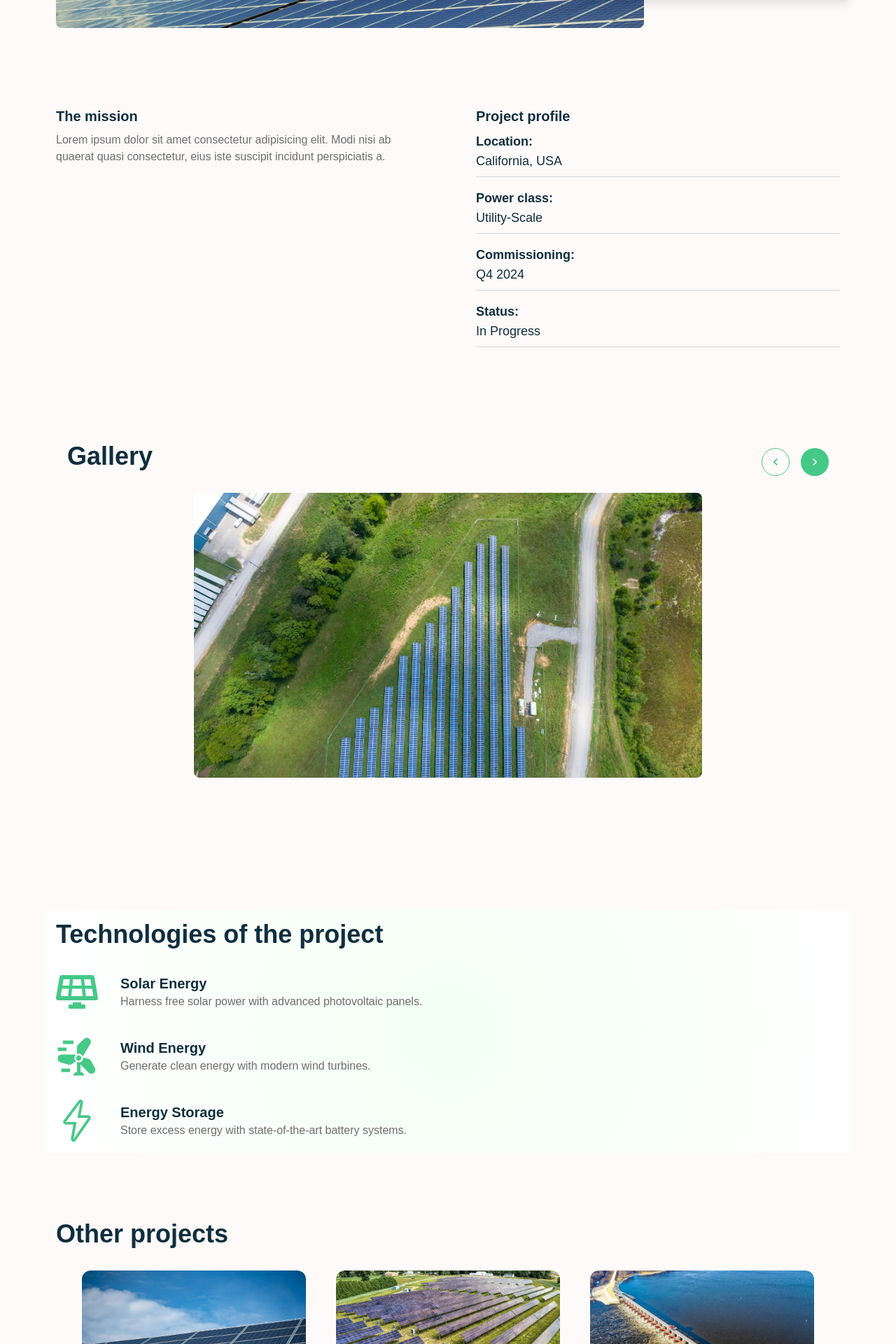
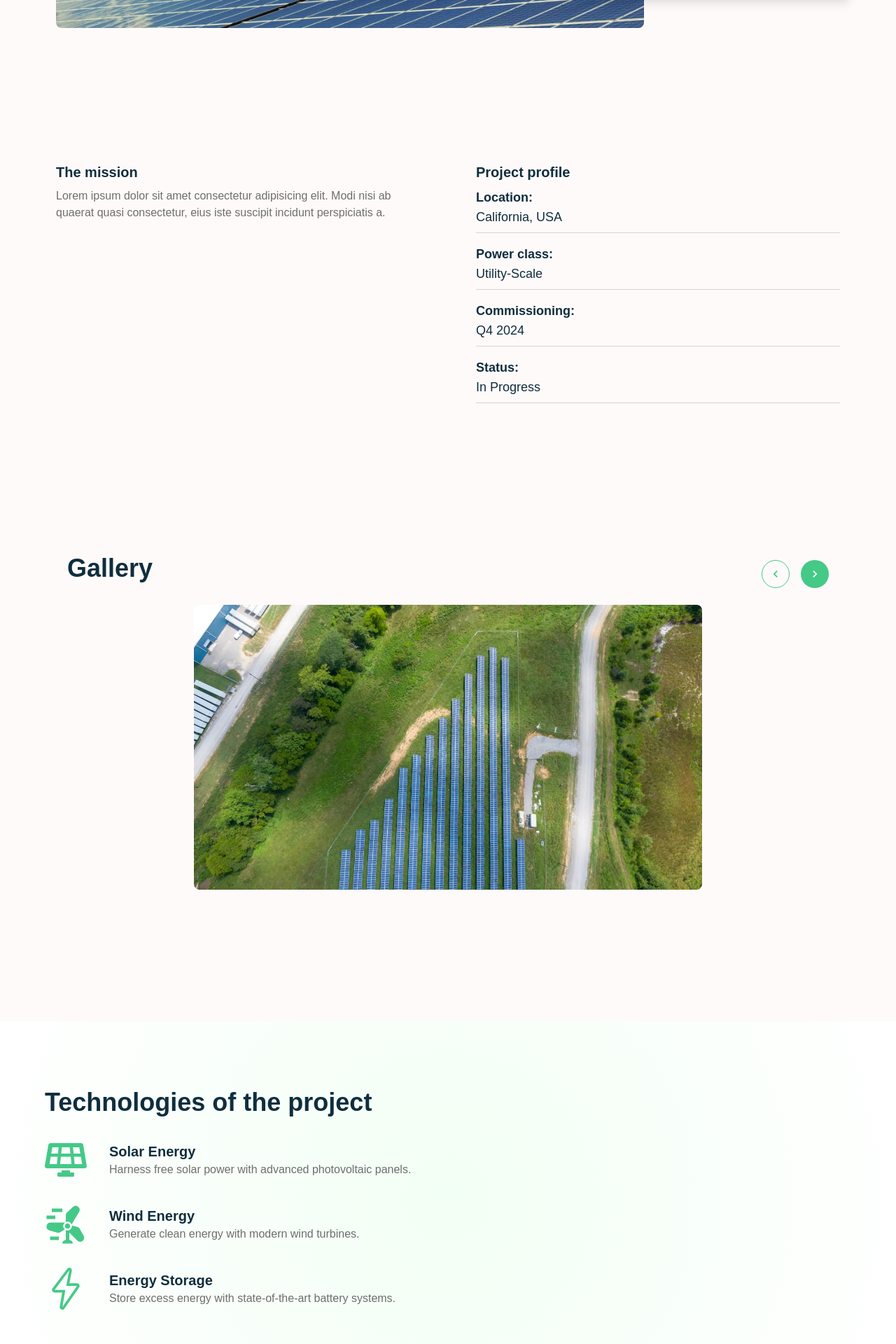
Before and after one commit to Rozmyk/SolarNova, a Next.js app: page /projects/project-1 in a window 1280 px wide. Shown: the part 520-2440 px from the top of the page at 70% size. Built offline with nearby package versions, Linux system fonts and the light colour scheme.

Commit message:
Add Wrapper

```diff
--- a/src/components/SingleProjectPage/Carousel/Carousel.tsx
+++ b/src/components/SingleProjectPage/Carousel/Carousel.tsx
@@ -6,6 +6,7 @@ import { Swiper as SwiperType } from 'swiper'
 import { useRef, useEffect } from 'react'
 import Image from 'next/image'
 import gsap from 'gsap'
+import Wrapper from '@/components/Wrapper/Wrapper'
 
 const Carousel = ({ gallery }: { gallery: string[] }) => {
 	const swiperRef = useRef<SwiperType | null>(null)
@@ -36,7 +37,8 @@ const Carousel = ({ gallery }: { gallery: string[] }) => {
 	}, [])
 
 	return (
-		<div ref={containerRef} className='w-full flex justify-center items-center mb-8 mt-8 p-4 opacity-0'>
+		<Wrapper>
+			<div ref={containerRef} className='w-full flex justify-center items-center p-4 opacity-0'>
 				<div className='p-4 flex flex-col justify-center items-center rounded-lg overflow-hidden w-full'>
 					<div className='flex justify-between items-center w-full mb-4'>
 						<TitleText>Gallery</TitleText>
@@ -69,6 +71,7 @@ const Carousel = ({ gallery }: { gallery: string[] }) => {
 					</Swiper>
 				</div>
 			</div>
+		</Wrapper>
 	)
 }
 
--- a/src/components/SingleProjectPage/DetailsSection/DetailsSection.tsx
+++ b/src/components/SingleProjectPage/DetailsSection/DetailsSection.tsx
@@ -1,7 +1,7 @@
 import { useEffect, useRef } from 'react'
 import { ProjectProps } from '@/types'
 import gsap from 'gsap'
-
+import Wrapper from '@/components/Wrapper/Wrapper'
 const SingleProjectProfile = ({ label, value }: { label: string; value: string }) => {
 	const profileRef = useRef<HTMLDivElement | null>(null)
 
@@ -66,9 +66,10 @@ const DetailsSection = ({ singleProjectData }: { singleProjectData: ProjectProps
 	}, [])
 
 	return (
+		<Wrapper>
 			<div
 				ref={sectionRef}
-			className='w-full mt-20 flex-col md:flex-row md:flex justify-between items-start gap-20 mb-20 p-4 opacity-0'>
+				className='w-full flex-col md:flex-row md:flex justify-between items-start gap-20  p-4 opacity-0'>
 				<div className='w-full md:w-1/2 md:mb-0 mb-10'>
 					<h3 className='text-secondary font-semibold text-xl mb-2'>The mission</h3>
 					<p className='text-darkText'>
@@ -90,6 +91,7 @@ const DetailsSection = ({ singleProjectData }: { singleProjectData: ProjectProps
 					</div>
 				</div>
 			</div>
+		</Wrapper>
 	)
 }
 
--- a/src/components/SingleProjectPage/OtherProjects/OtherProjects.tsx
+++ b/src/components/SingleProjectPage/OtherProjects/OtherProjects.tsx
@@ -5,6 +5,7 @@ import { useState, useEffect, useRef } from 'react'
 import TitleText from '@/components/ui/TitleText/TitleText'
 import { ProjectProps } from '@/types'
 import gsap from 'gsap'
+import Wrapper from '@/components/Wrapper/Wrapper'
 
 const OtherProjects = ({ projectId }: { projectId: string }) => {
 	const [projects, setProjects] = useState<ProjectProps[]>([])
@@ -43,6 +44,7 @@ const OtherProjects = ({ projectId }: { projectId: string }) => {
 	}, [projects])
 
 	return (
+		<Wrapper>
 			<div ref={containerRef} className='p-4 opacity-0'>
 				<TitleText>Other projects</TitleText>
 				<div className='w-full flex flex-col md:flex-row justify-between items-center p-4 '>
@@ -60,6 +62,7 @@ const OtherProjects = ({ projectId }: { projectId: string }) => {
 						))}
 				</div>
 			</div>
+		</Wrapper>
 	)
 }
 
--- a/src/components/SingleProjectPage/ProjectImage/ProjectImage.tsx
+++ b/src/components/SingleProjectPage/ProjectImage/ProjectImage.tsx
@@ -5,7 +5,7 @@ import gsap from 'gsap'
 import { useGSAP } from '@gsap/react'
 import TitleText from '@/components/ui/TitleText/TitleText'
 import Button from '@/components/ui/Button/Button'
-
+import Wrapper from '@/components/Wrapper/Wrapper'
 import { PiDotsNineThin } from 'react-icons/pi'
 
 const ProjectImage = ({ title, description, src }: { title: string; description: string; src: string }) => {
@@ -32,7 +32,9 @@ const ProjectImage = ({ title, description, src }: { title: string; description:
 	}, [])
 
 	return (
-		<div className='relative w-full p-4 mb-72 md:mb-0'>
+		<Wrapper>
+			{' '}
+			<div className='relative w-full p-4 mb-52 md:mb-0'>
 				<div className='absolute -right-44 -top-20 z-0 opacity-5 '>
 					<PiDotsNineThin color='black' size={300} />
 				</div>
@@ -52,6 +54,7 @@ const ProjectImage = ({ title, description, src }: { title: string; description:
 					</div>
 				</div>
 			</div>
+		</Wrapper>
 	)
 }
 
--- a/src/components/SingleProjectPage/SingleProjectPage.tsx
+++ b/src/components/SingleProjectPage/SingleProjectPage.tsx
@@ -27,11 +27,13 @@ const SingleProjectPage = ({ projectId }: { projectId: string }) => {
 		handleSearch()
 	}, [projectId])
 	return (
-		<Wrapper>
+		<div>
 			{projectLoading && !singleProjectData ? (
-				<div className='flex justify-center items-center w-full h-72'>
-					<Spinner />
-				</div>
+				<Wrapper>
+					<div className='flex justify-center items-center w-full h-72'>
+						<Spinner />
+					</div>
+				</Wrapper>
 			) : (
 				<>
 					{singleProjectData && (
@@ -48,7 +50,7 @@ const SingleProjectPage = ({ projectId }: { projectId: string }) => {
 					<OtherProjects projectId={projectId} />
 				</>
 			)}
-		</Wrapper>
+		</div>
 	)
 }
 
--- a/src/components/SingleProjectPage/Technologies/Technologies.tsx
+++ b/src/components/SingleProjectPage/Technologies/Technologies.tsx
@@ -4,6 +4,7 @@ import { FaSolarPanel } from 'react-icons/fa'
 import { SlEnergy } from 'react-icons/sl'
 import { MdWindPower } from 'react-icons/md'
 import gsap from 'gsap'
+import Wrapper from '@/components/Wrapper/Wrapper'
 
 const SingleTechnology = ({
 	label,
@@ -57,7 +58,8 @@ const SingleTechnology = ({
 
 const Technologies = () => {
 	return (
-		<div className='mt-20 mb-20 p-4 w-full bg-[radial-gradient(circle,_var(--tw-gradient-stops))] from-[#f2fff4] to-white'>
+		<div className=' p-4 w-full bg-[radial-gradient(circle,_var(--tw-gradient-stops))] from-[#f2fff4] to-white'>
+			<Wrapper>
 				<TitleText>Technologies of the project</TitleText>
 				<div className='w-full flex flex-col items-start justify-start gap-8 mt-8'>
 					<SingleTechnology
@@ -76,6 +78,7 @@ const Technologies = () => {
 						icon={SlEnergy}
 					/>
 				</div>
+			</Wrapper>
 		</div>
 	)
 }
```
Lines whose indentation alone changed are shown as unchanged.
